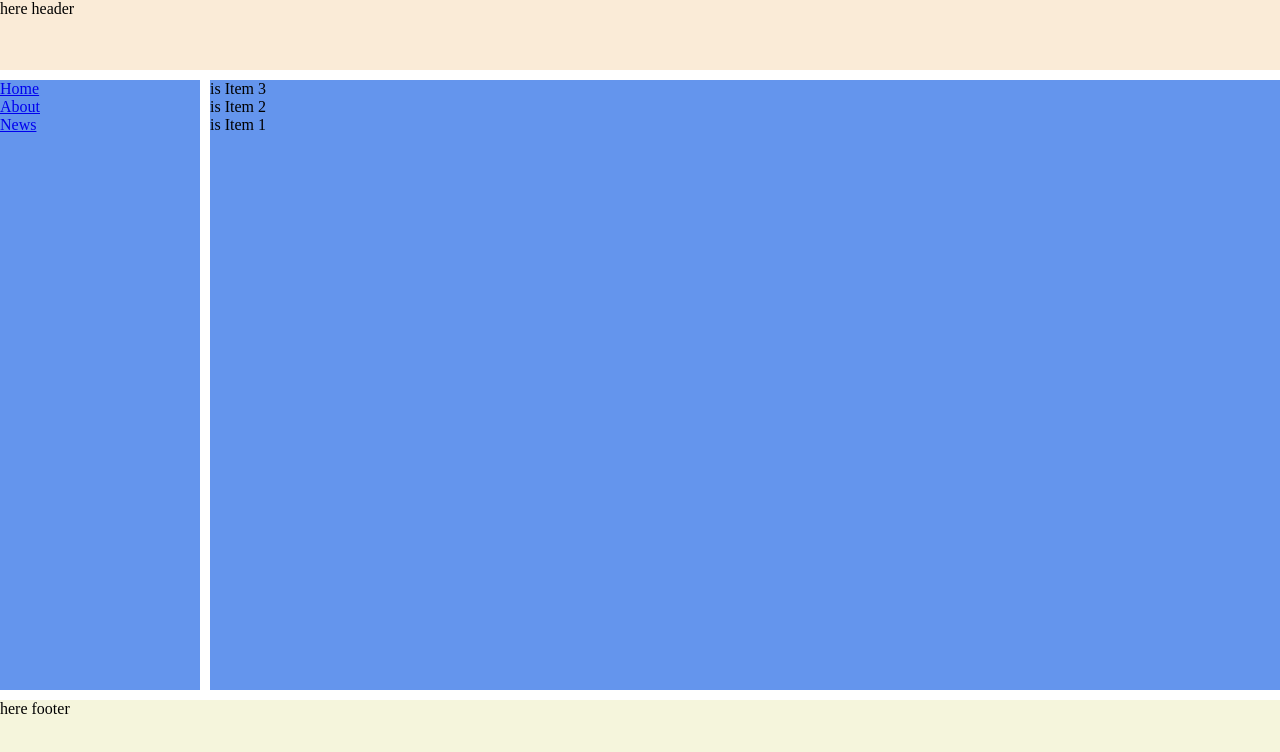
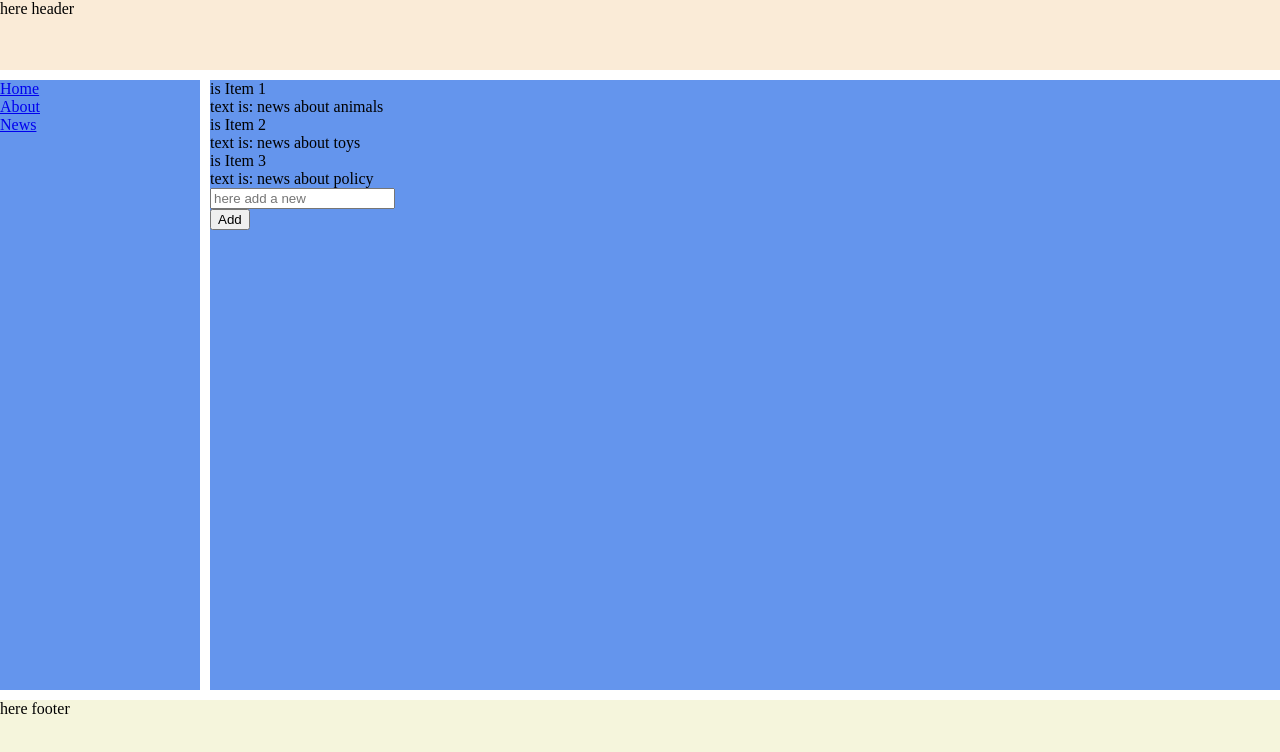
Before and after one commit to golovnev1306/react-project, a React (Create React App) app: page /News in a window 1280 px wide. Shown: the top 752 px of the page. Built offline with nearby package versions, Linux system fonts and the light colour scheme.

Commit message:
+ my all games

```diff
--- a/package.json
+++ b/package.json
@@ -10,6 +10,7 @@
     "react-dom": "^17.0.1",
     "react-router-dom": "^5.2.0",
     "react-scripts": "4.0.1",
+    "redux": "^4.0.5",
     "web-vitals": "^0.2.4"
   },
   "scripts": {
--- a/src/App.js
+++ b/src/App.js
@@ -5,15 +5,16 @@ import Content from "./components/Content/Content";
 import Footer from "./components/Footer/Footer";
 import Sidebar from "./components/Sidebar/Sidebar";
 
-function App() {
+function App(props) {
     return (
         <div className="App">
             <Header/>
             <Sidebar/>
-            <Content/>
+            <Content state = {props.state}/>
             <Footer/>
         </div>
     );
 }
 
+
 export default App;
--- a/src/components/Content/Content.jsx
+++ b/src/components/Content/Content.jsx
@@ -5,12 +5,12 @@ import About from './About/About';
 import Main from "./Main/Main";
 import News from "./News/News";
 
-const Content = () => {
+const Content = (props) => {
     return (
         <div className={s.content}>
             <Route exact path='/' component={Main}/>
             <Route path='/about' component={About}/>
-            <Route path='/News' component={News}/>
+            <Route path='/News' render={() => <News state = {props.state.newsPage} /> }/>
         </div>
     );
 }
--- a/src/components/Content/News/Item.jsx
+++ b/src/components/Content/News/Item.jsx
@@ -2,7 +2,10 @@ import React from 'react';
 
 const Item = (props) => {
     return (
-        <div>is Item {props.number}</div>
+        <div>
+            <div>is Item {props.number}</div>
+            <div>text is: {props.body}</div>
+        </div>
     );
 }
 
--- a/src/components/Content/News/News.jsx
+++ b/src/components/Content/News/News.jsx
@@ -2,12 +2,36 @@ import React from 'react';
 import Item from "./Item";
 
 
-const News = () => {
+let refText = React.createRef();
+
+
+
+
+
+const News = (props) => {
+
+    let addNewsHandler = () => {
+        props.state.addNews(refText.current.value);
+    }
+
+    let updateNewsBodyHandler = () => {
+        props.state.updateNewsBody(refText.current.value);
+    }
+
+    let newsElements = props.state.news.map((item) => {
+        return (<Item body = {item.body} number = {item.number} />)
+    });
     return (
         <div>
-            <Item number='3'/>
-            <Item number='2'/>
-            <Item number='1'/>
+
+            {newsElements}
+
+            <div>
+                <input ref={refText} value={props.state.newsBody} type="text" placeholder="here add a new" onChange={updateNewsBodyHandler}/>
+            </div>
+            <div>
+                <input type="submit" value="Add" onClick={addNewsHandler}/>
+            </div>
         </div>
     );
 }
--- a/src/components/Sidebar/Sidebar.jsx
+++ b/src/components/Sidebar/Sidebar.jsx
@@ -1,6 +1,7 @@
 import React from 'react';
 import s from './Sidebar.module.css';
 import {Link} from 'react-router-dom';
+
 
 const Sidebar = () => {
     return (
--- a/src/index.js
+++ b/src/index.js
@@ -4,15 +4,21 @@ import './index.css';
 import App from './App';
 import reportWebVitals from './reportWebVitals';
 import {BrowserRouter} from 'react-router-dom';
+import state from './redux/state';
 
+const renderEntireTree = () => {
     ReactDOM.render(
         <React.StrictMode>
             <BrowserRouter>
-            <App/>
+                <App state = {state}/>
             </BrowserRouter>
         </React.StrictMode>,
         document.getElementById('root')
     );
+}
+
+state.subscribe(renderEntireTree);
+renderEntireTree();
 
 // If you want to start measuring performance in your app, pass a function
 // to log results (for example: reportWebVitals(console.log))
--- /dev/null
+++ b/src/redux/state.js
@@ -0,0 +1,35 @@
+let state = {
+    newsPage: {
+        news: [
+            {number: 1, body: 'news about animals'},
+            {number: 2, body: 'news about toys'},
+            {number: 3, body: 'news about policy'},
+        ],
+        addNews(body){
+            this.news.push({
+                number: this.counterNews,
+                body: this.newsBody
+            });
+            this.newsBody = '';
+            this.counterNews++;
+            state.observer();
+        },
+        updateNewsBody(text) {
+            debugger;
+            this.newsBody = text;
+            state.observer();
+        },
+        newsBody: '',
+        counterNews: 4,
+    },
+    observer() {
+        console.log("im is observer");
+    },
+
+    subscribe(observer) {
+        this.observer = observer;
+    }
+}
+window.state = state;
+
+export default state;
```
Also changed, not shown: 2 other files (tests, documents, lock files or other folders). Lines whose indentation alone changed are shown as unchanged.
